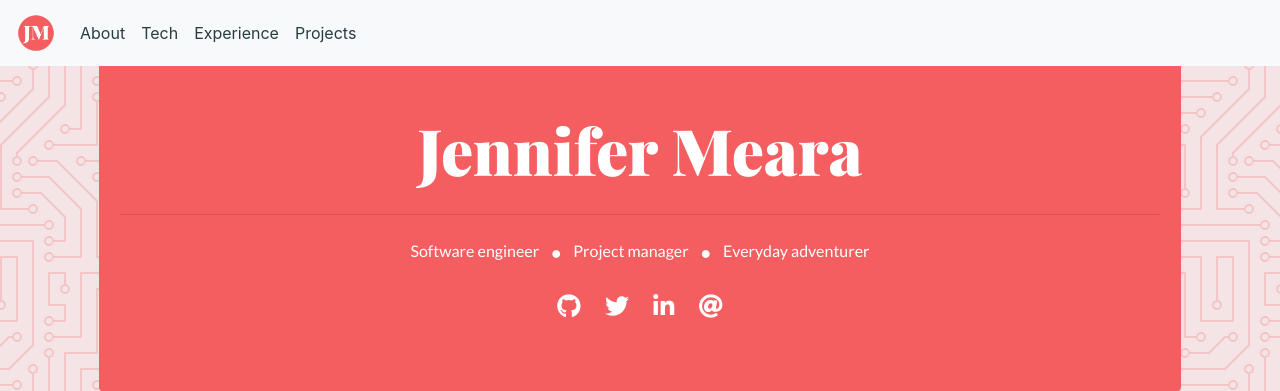
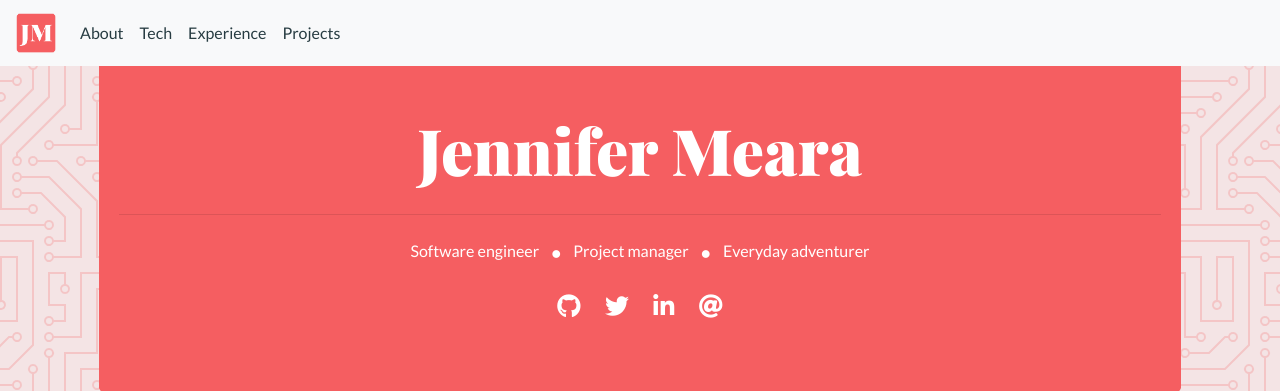
Before and after one commit to mearajennifer/portfolio, a Flask app: page / in a window 1280 px wide. Shown: the top 391 px of the page. Run offline with Flask 2, Linux system fonts and the light colour scheme; parts of the project's set-up code (start-up, migrations or seed data) failed here and were passed over; some libraries are stand-ins or nearby versions.

Commit message:
Update navbar logo and font

```diff
--- a/static/css/style.css
+++ b/static/css/style.css
@@ -12,6 +12,7 @@ body {
 
 nav a {
     color: #273c42;
+    font-family: 'Lato', sans-serif;
 }
 
 nav a:hover {
--- a/templates/homepage.html
+++ b/templates/homepage.html
@@ -5,7 +5,7 @@
   <!-- Navigation bar -->
   <nav class="navbar fixed-top navbar-expand-lg bg-light">
 
-    <a class="navbar-brand" href="#intro"><img id="nav-logo"src="/static/img/jm-logo.png"></a>
+    <a class="navbar-brand" href="#intro"><img id="nav-logo"src="/static/img/jm-logo-sq.png"></a>
 
     <button class="navbar-toggler navbar-light" type="button" data-toggle="collapse" data-target="#navbarSupportedContent" aria-controls="navbarSupportedContent" aria-expanded="false" aria-label="Toggle navigation">
       <span class="navbar-toggler-icon"></span>
```
Also changed, not shown: static/img/jm-logo-sq.png (added).
